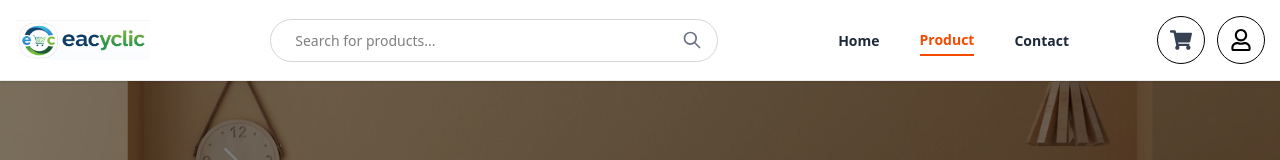
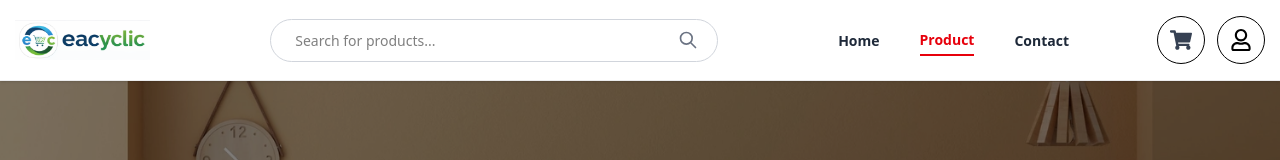
Before and after one commit to abdhakeemabd/kp-ecomerce, a React (Vite) app: page /product in a window 1280 px wide. Shown: the top 160 px of the page. Built offline with nearby package versions, Linux system fonts and the light colour scheme.

Commit message:
implement HomeFeatures slider and responsive Header component with navigation and authentication modal

```diff
--- a/src/component/header.jsx
+++ b/src/component/header.jsx
@@ -91,7 +91,7 @@ function Header() {
             />
             <button
               aria-label="Search"
-              className="absolute right-4 top-1/2 -translate-y-1/2 text-gray-500 hover:text-black"
+              className="absolute right-3 top-1/2 -translate-y-1/2 p-2 text-gray-500 hover:text-black"
               onClick={(e) => {
                 const input = e.currentTarget.previousSibling;
                 window.location.href = `/product?search=${input.value}`;
@@ -106,9 +106,9 @@ function Header() {
 
         {/* Desktop Navigation */}
         <nav className="hidden md:flex gap-10 items-center">
-          <Link to="/" className={`font-semibold transition-all duration-300 py-1 ${isActive('/') ? 'text-orange-600 border-b-2 border-orange-600' : 'text-gray-800 hover:text-orange-600'}`}>Home</Link>
-          <Link to="/product" className={`font-semibold transition-all duration-300 py-1 ${isActive('/product') ? 'text-orange-600 border-b-2 border-orange-600' : 'text-gray-800 hover:text-orange-600'}`}>Product</Link>
-          <Link to="/contact" className={`font-semibold transition-all duration-300 py-1 ${isActive('/contact') ? 'text-orange-600 border-b-2 border-orange-600' : 'text-gray-800 hover:text-orange-600'}`}>Contact</Link>
+          <Link to="/" className={`font-semibold transition-all duration-300 py-1 ${isActive('/') ? 'text-red-600 border-b-2 border-red-600' : 'text-gray-800 hover:text-red-600'}`}>Home</Link>
+          <Link to="/product" className={`font-semibold transition-all duration-300 py-1 ${isActive('/product') ? 'text-red-600 border-b-2 border-red-600' : 'text-gray-800 hover:text-red-600'}`}>Product</Link>
+          <Link to="/contact" className={`font-semibold transition-all duration-300 py-1 ${isActive('/contact') ? 'text-red-600 border-b-2 border-red-600' : 'text-gray-800 hover:text-red-600'}`}>Contact</Link>
         </nav>
 
         {/* Cart and User Menu */}
@@ -117,7 +117,7 @@ function Header() {
           <Link to="/cart" aria-label="Shopping Cart" className="relative border p-2 md:p-3 rounded-full hover:bg-gray-50 transition-colors duration-200">
             <FaShoppingCart size={22} className="text-gray-700" />
             {getCartItemCount() > 0 && (
-              <span className="absolute -top-1 -right-1 bg-orange-500 text-white text-xs font-bold rounded-full h-5 w-5 flex items-center justify-center">
+              <span className="absolute -top-1 -right-1 bg-red-500 text-white text-xs font-bold rounded-full h-5 w-5 flex items-center justify-center">
                 {getCartItemCount()}
               </span>
             )}
--- a/src/component/home-features.jsx
+++ b/src/component/home-features.jsx
@@ -25,7 +25,7 @@ function HomeFeatures() {
 
   const settings = {
     dots: false,
-    infinite: true,
+    infinite: false,
     speed: 800,
     slidesToShow: 4,
     slidesToScroll: 1,
@@ -53,7 +53,7 @@ function HomeFeatures() {
             {featureProducts.map(item => (
               <div className='px-3 pb-10' key={item.id}>
                 <div className='bg-white rounded-2xl shadow-sm hover:shadow-xl transition-all duration-500 flex flex-col h-full overflow-hidden relative group border border-transparent hover:border-gray-100'>
-                  <Link to={`/product-view/${item.id}`} state={{ product: item }} className="absolute inset-0 z-0"></Link>
+                  <Link to={`/product-view/${item.id}`} state={{ product: item }} aria-label={`View details for ${item.title}`} className="absolute inset-0 z-0"></Link>
 
                   <div className='aspect-[4/3] overflow-hidden bg-gray-50 relative z-10'>
                      {item.offer && (
```
